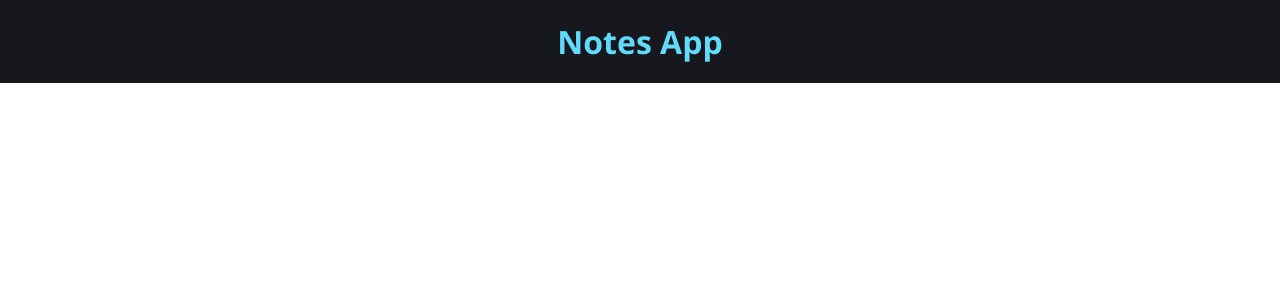
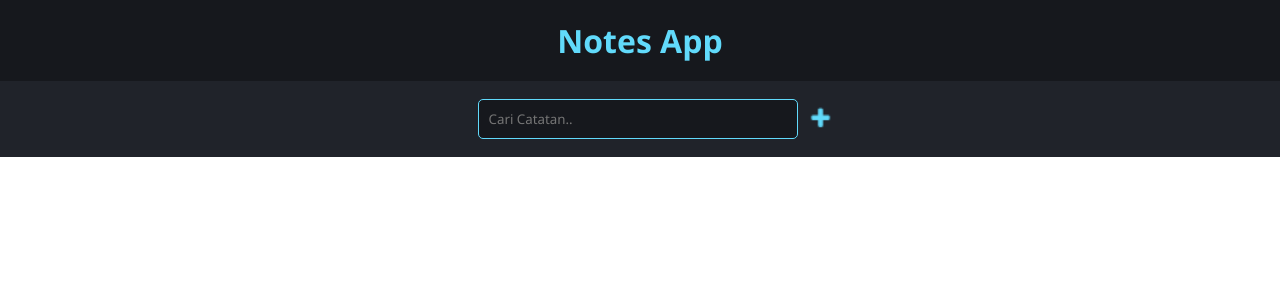
Before and after one commit to ryansuranjana/notes-app, a React (Create React App) app: page / in a window 1280 px wide. Shown: the top 300 px of the page. Built offline with nearby package versions, Linux system fonts and the light colour scheme; a web font is replaced by a local one.

Commit message:
Menambahkan component NotesSearch

```diff
--- /dev/null
+++ b/src/components/App.js
@@ -0,0 +1,23 @@
+import React from 'react';
+import NotesSearch from './NotesSearch';
+
+class App extends React.Component {
+  constructor(props) {
+    super(props);
+  }
+
+  render() {
+    return (
+      <>
+        <header>
+          <h1>Notes App</h1>
+        </header>
+        <main>
+          <NotesSearch />
+        </main>
+      </>
+    );
+  }
+}
+
+export default App;
--- /dev/null
+++ b/src/components/NotesSearch.js
@@ -0,0 +1,12 @@
+import React from 'react';
+
+export default () => {
+  return (
+    <section className="search-input">
+      <input type="text" placeholder="Cari Catatan.." />
+      <div className="button-tambah">
+        <img src="/images/plus.png" alt="Tombol Tambah" />
+      </div>
+    </section>
+  );
+};
--- a/src/index.js
+++ b/src/index.js
@@ -1,12 +1,7 @@
 import React from 'react';
-import ReactDOM from 'react-dom/client';
+import { createRoot } from 'react-dom/client';
+import App from './components/App';
 import './styles/style.css';
 
-const root = ReactDOM.createRoot(document.getElementById('root'));
-root.render(
-  <>
-    <header>
-      <h1>Notes App</h1>
-    </header>
-  </>
-);
+const root = createRoot(document.getElementById('root'));
+root.render(<App />);
--- a/src/styles/style.css
+++ b/src/styles/style.css
@@ -9,8 +9,40 @@
 
 header {
   width: 100%;
-  padding: 20px 0 20px 0;
+  padding: 19px 0 19px 0;
   background-color: #16181d;
   color: #61dafb;
   text-align: center;
 }
+
+.search-input {
+  width: 100%;
+  padding: 18px 0 18px 0;
+  background-color: #20232a;
+  text-align: center;
+}
+
+.search-input input {
+  width: 320px;
+  padding: 10px;
+  outline: none;
+  border-radius: 5px;
+  border: 1px solid #61dafb;
+  background-color: #16181d;
+  color: white;
+}
+
+.search-input .button-tambah {
+  display: inline;
+  margin-left: 5px;
+  position: relative;
+  cursor: pointer;
+}
+
+.button-tambah img {
+  display: inline-block;
+  width: 30px;
+  position: absolute;
+  top: 2;
+  padding-left: 5px;
+}
```
Also changed, not shown: public/images/plus.png (added).
